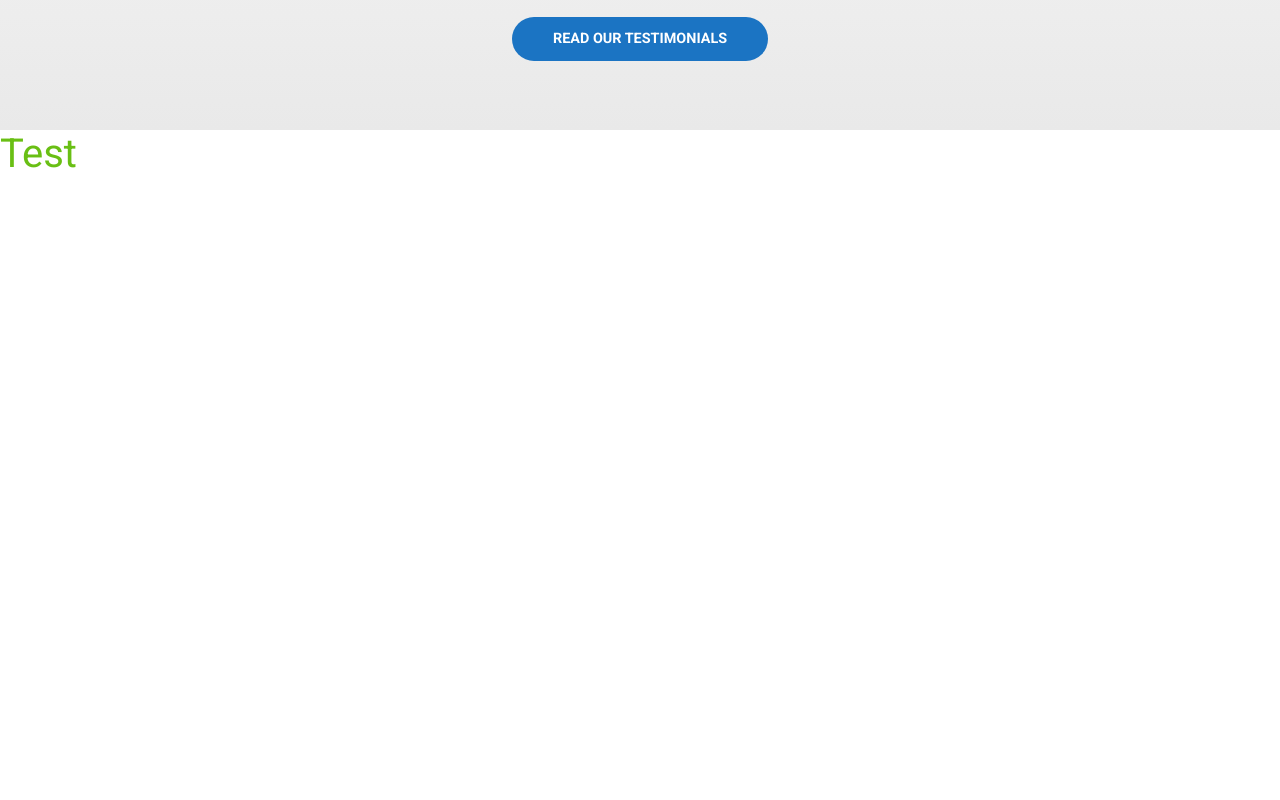
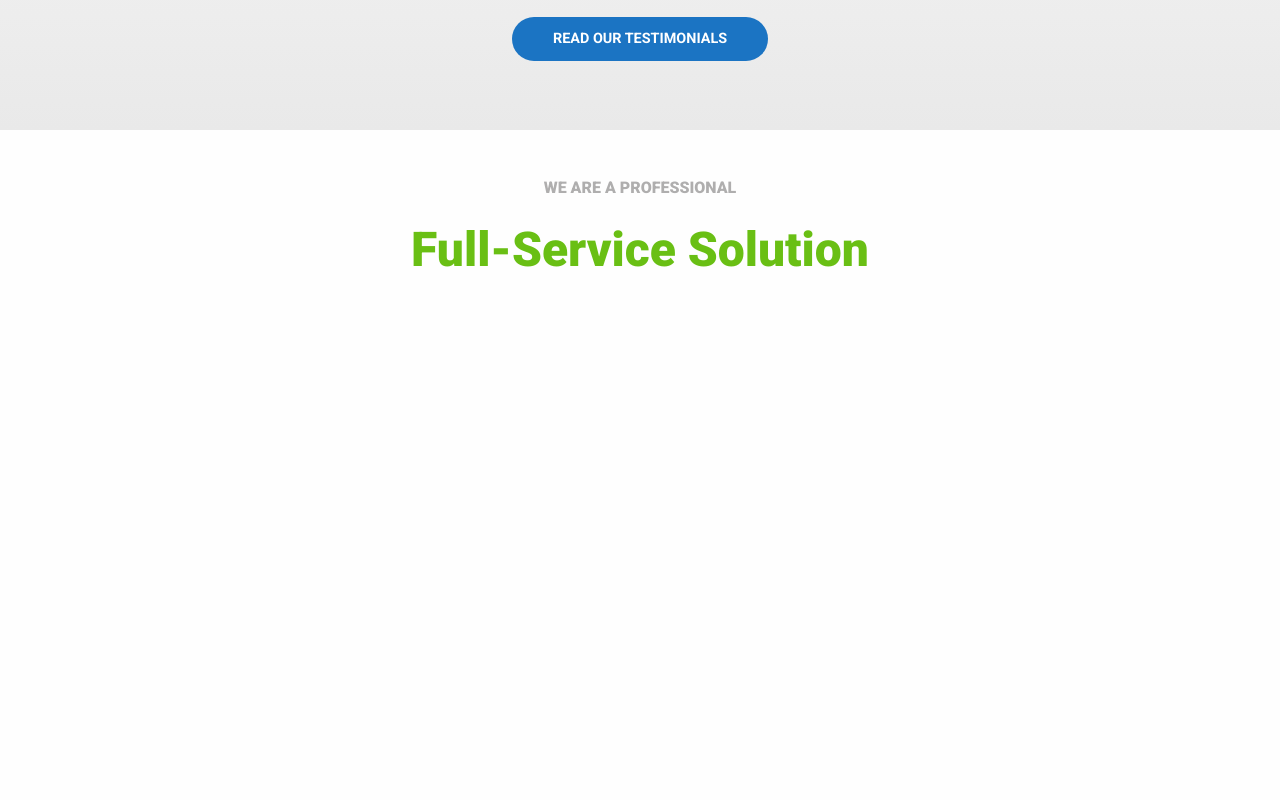
Before and after one commit to Eliana-Abate/proj-html-vuejs, a Vue app: page / in a window 1280 px wide. Shown: the part 1420-2220 px from the top of the page. Before the commit the page ends 1606 px from the top, so only its background shows below. Built offline with nearby package versions, Linux system fonts and the light colour scheme.

Commit message:
added section #service-solutions

```diff
--- a/src/components/Main.vue
+++ b/src/components/Main.vue
@@ -56,6 +56,19 @@
         </div>
       </div>
     </section>
+
+    <section id="service-solutions">
+      <div class="container py-5">
+        <div class="row">
+          <div class="text-center">
+            <h6 class="fw-900">WE ARE A PROFESSIONAL</h6>
+            <h2 class="fw-900 my-4">Full-Service Solution</h2>
+          </div>
+        </div>
+
+        <div class="row"></div>
+      </div>
+    </section>
   </main>
 </template>
 
@@ -109,4 +122,16 @@ export default {
     color: $shark;
   }
 }
+
+#service-solutions {
+  height: 100vh;
+  background-color: $white;
+  h6 {
+    color: $silver-chalice;
+  }
+  h2 {
+    color: $lima;
+    font-size: 3em;
+  }
+}
 </style>
```
Also changed, not shown: 6 other files (tests, documents, lock files or other folders).
